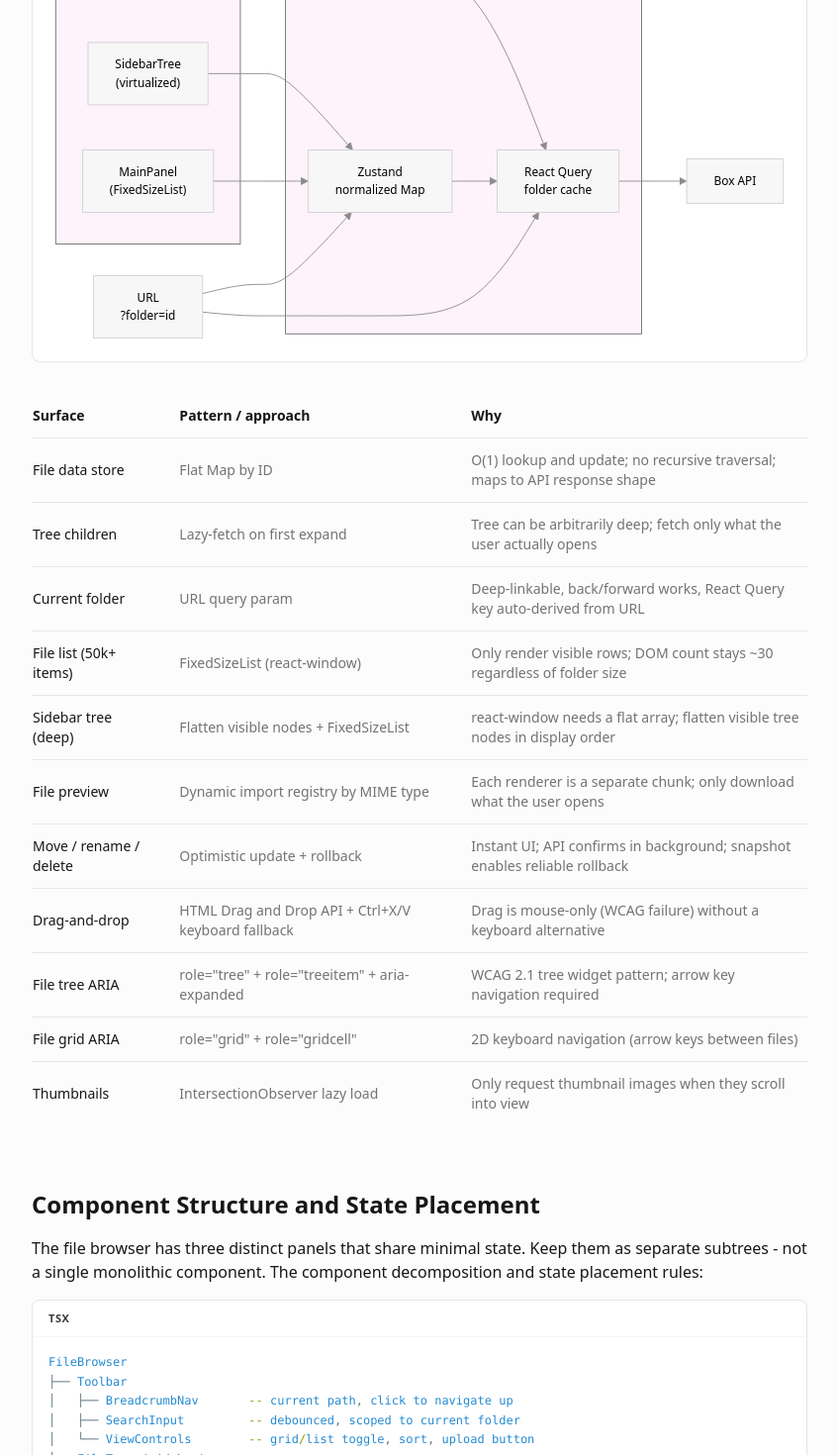
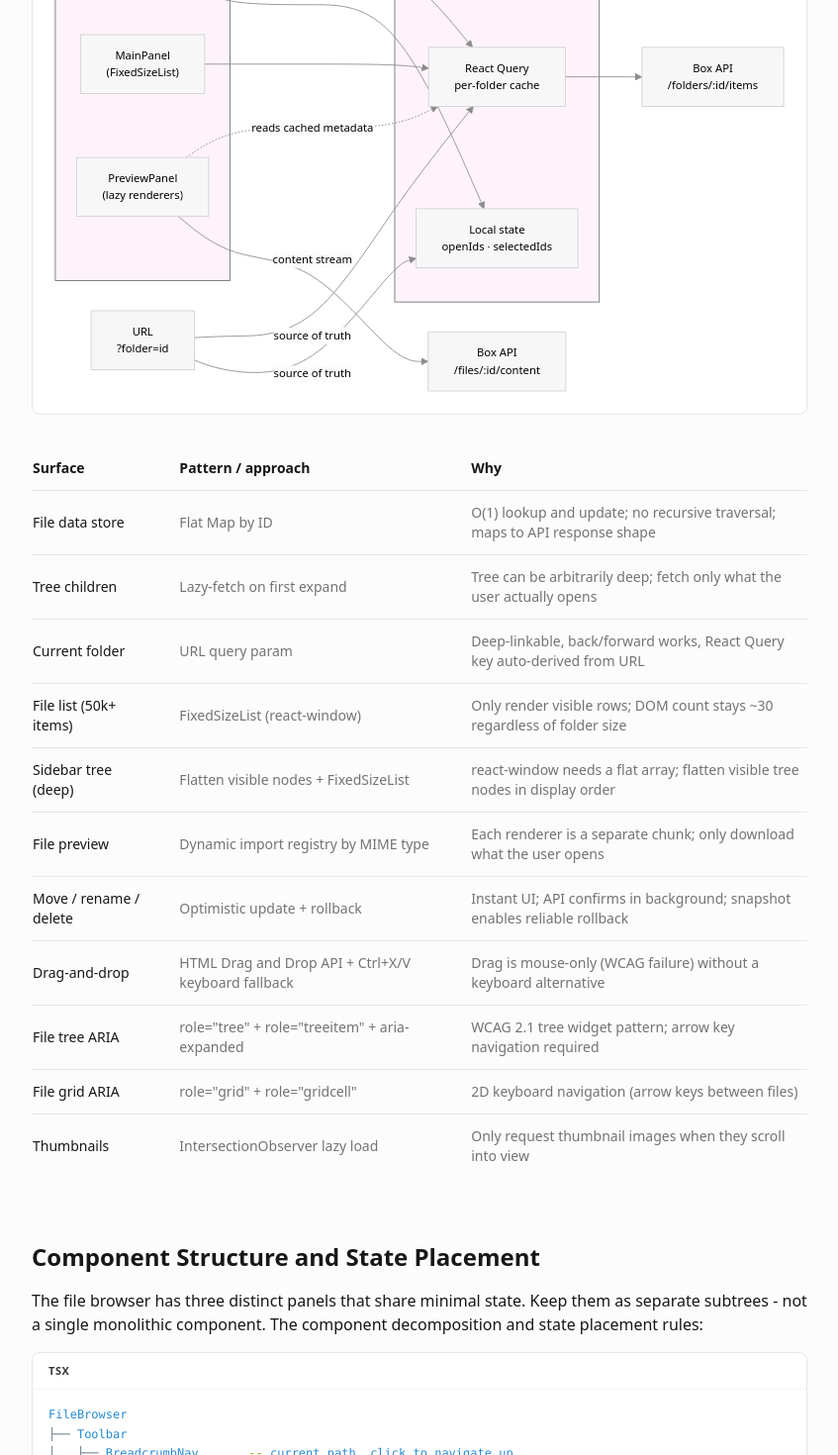
Before and after one commit to armin-es/renderpx, a Next.js app: page /system-design/file-browser in a window 1280 px wide. Shown: the part 2360-3830 px from the top of the page at 99% size, without its empty margins (248-1095 px from the left). Built offline with nearby package versions, Linux system fonts and the light colour scheme.

Commit message:
feat: refine file-browser architecture - React Query as primary store, updated diagrams

```diff
--- a/app/system-design/file-browser/page.tsx
+++ b/app/system-design/file-browser/page.tsx
@@ -353,18 +353,20 @@ flowchart LR
     PP["PreviewPanel\\n(lazy renderers)"]
   end
   subgraph State["State Layer"]
-    ZS["Zustand\\nnormalized Map"]
-    RQ["React Query\\nfolder cache"]
+    RQ["React Query\\nper-folder cache"]
+    LS["Local state\\nopenIds · selectedIds"]
   end
-  API["Box API"]
+  API["Box API\\n/folders/:id/items"]
+  FC["Box API\\n/files/:id/content"]
   URL["URL\\n?folder=id"]
 
-  ST & MP --> ZS
-  PP --> RQ
-  ZS --> RQ
+  URL -->|source of truth| RQ
+  URL -->|source of truth| LS
   RQ --> API
-  URL --> RQ
-  URL --> ZS
+  ST --> RQ & LS
+  MP --> RQ
+  PP -.->|reads cached metadata| RQ
+  PP -->|content stream| FC
         `} />
         <div className="overflow-x-auto mb-6">
           <table className="w-full text-sm border-collapse">
@@ -450,7 +452,7 @@ flowchart LR
       <section id="lazy-loading" className="mb-16">
         <h2 className="text-2xl font-bold mb-4 text-content">Lazy-Loading the Tree</h2>
         <p className="text-content mb-4">
-          Fetching the entire file system tree on load is never the right approach. The tree can be arbitrarily deep, and the user will only expand a small fraction of it. Fetch children only when the user expands a folder for the first time. After that, toggle is a local operation.
+          Fetching the entire file system tree on load is never the right approach. The tree can be arbitrarily deep, and the user will only expand a small fraction of it. Fetch children only when the user expands a folder for the first time. After that, toggle is a local operation. The file preview system applies the same principle to JS bundles — see <Link href="/patterns/code-splitting-lazy-loading" className="text-primary hover:underline">Code Splitting & Lazy Loading</Link>.
         </p>
         <p className="text-content mb-4">
           The <InlineCode>childrenLoaded</InlineCode> flag on each node is the key. On expand: check the flag, skip the fetch if true, fetch and populate if false. The store gets immutably updated with the new children; the expanded folder ID goes into the open-IDs Set.
@@ -460,20 +462,18 @@ flowchart LR
 sequenceDiagram
   actor User
   participant Tree as SidebarTree
-  participant Store as Zustand Store
-  participant RQ as React Query
+  participant Cache as React Query Cache
   participant API as Box API
 
   User->>Tree: Click expand folder
-  Tree->>Store: childrenLoaded?
-  alt Already loaded
-    Store-->>Tree: childIds (instant, no network)
-  else Not loaded yet
-    Tree->>RQ: prefetchQuery(['folder', id])
-    RQ->>API: GET /folders/:id/items
-    API-->>RQ: FileNode[]
-    RQ->>Store: markChildrenLoaded(id, children)
-    Store-->>Tree: childIds
+  Tree->>Cache: getQueryData(['folder', id])
+  alt Already cached
+    Cache-->>Tree: FileNode[] (instant, no network)
+  else Not cached yet
+    Tree->>Cache: prefetchQuery(['folder', id])
+    Cache->>API: GET /folders/:id/items
+    API-->>Cache: FileNode[]
+    Cache-->>Tree: FileNode[]
   end
   Tree->>Tree: Add id to openIds Set (local toggle)
         `} />
@@ -611,6 +611,13 @@ sequenceDiagram
           </div>
 
           <div>
+            <h3 className="font-semibold text-content mb-2">React Query&apos;s cache is already a store — do not duplicate it into Zustand</h3>
+            <p className="text-content-muted">
+              A common pattern is to fetch folder children with React Query and then write the result into a separate Zustand normalized map. This creates two sources of truth for the same data. React Query already caches each folder&apos;s children by query key — that cache is the store. The only state you need beyond it is <InlineCode>openIds</InlineCode> (which folders are expanded) and <InlineCode>selectedIds</InlineCode> (which files are highlighted). Both are local <InlineCode>useState</InlineCode>. Zustand is only justified when you have cross-folder mutation state that needs to persist across navigation — a move operation that touches files visible in multiple query cache entries simultaneously. If the app is primarily read-heavy browsing, skip Zustand entirely and drive everything from the URL and React Query.
+            </p>
+          </div>
+
+          <div>
             <h3 className="font-semibold text-content mb-2">Accessibility is architecture, not a late-stage addition</h3>
             <p className="text-content-muted">
               Retrofitting ARIA tree patterns and keyboard navigation onto an existing component tree is significantly harder than building them in from the start. The <InlineCode>role="tree"</InlineCode> pattern requires managed focus (only one item is in the tab order at a time), which changes the component&apos;s render structure. Drag-and-drop requiring a keyboard alternative changes the interaction model. Plan for these constraints before the first component renders, not during a compliance audit.
```
